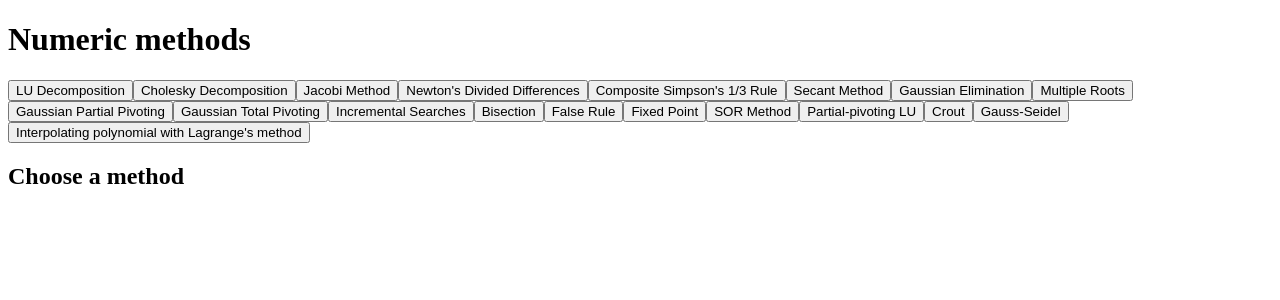
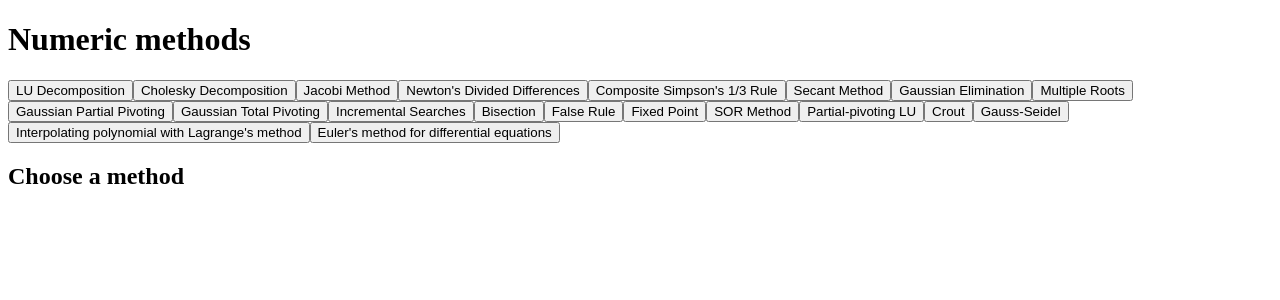
Before and after one commit to MauricioCa07/SolverPro, a React (Vite) app: page / in a window 1280 px wide. Shown: the top 300 px of the page. Built offline with nearby package versions, Linux system fonts and the light colour scheme.

Commit message:
App.tsx acknowledged

```diff
--- a/package.json
+++ b/package.json
@@ -24,6 +24,6 @@
     "eslint-plugin-react-hooks": "^4.6.0",
     "eslint-plugin-react-refresh": "^0.4.6",
     "typescript": "^5.2.2",
-    "vite": "^5.2.0"
+    "vite": "^5.4.11"
   }
 }
--- a/src/App.tsx
+++ b/src/App.tsx
@@ -18,6 +18,7 @@ import { PartialLU } from "./LUparcial";
 import { CroutDecomposition } from "./Crout";
 import GaussSeidel from "./Gauss_Seidel";
 import LagrangeInterpolation from "./Lagrange";
+import Euler from "./Euler";
 
 const MainPage = () => {
   const [selectedMethod, setSelectedMethod] = useState(null);
@@ -155,6 +156,8 @@ const MainPage = () => {
         );
       case "Lagrange":
         return <LagrangeInterpolation X={[1, 2, 3]} Y={[2, 3, 5]} />;
+      case "Euler":
+        return <Euler f="x-y" x0="0" y0="1" xFinal="2" h="0.1"/>;
       default:
         return <h2>Choose a method</h2>;
     }
@@ -217,6 +220,9 @@ const MainPage = () => {
         <button onClick={() => setSelectedMethod("Lagrange")}>
           Interpolating polynomial with Lagrange's method
         </button>
+        <button onClick={() => setSelectedMethod("Euler")}>
+          Euler's method for differential equations
+        </button>
       </div>
       <div>{renderMethod()}</div>
     </div>
```
Also changed, not shown: 1 other file (tests, documents, lock files or other folders).
